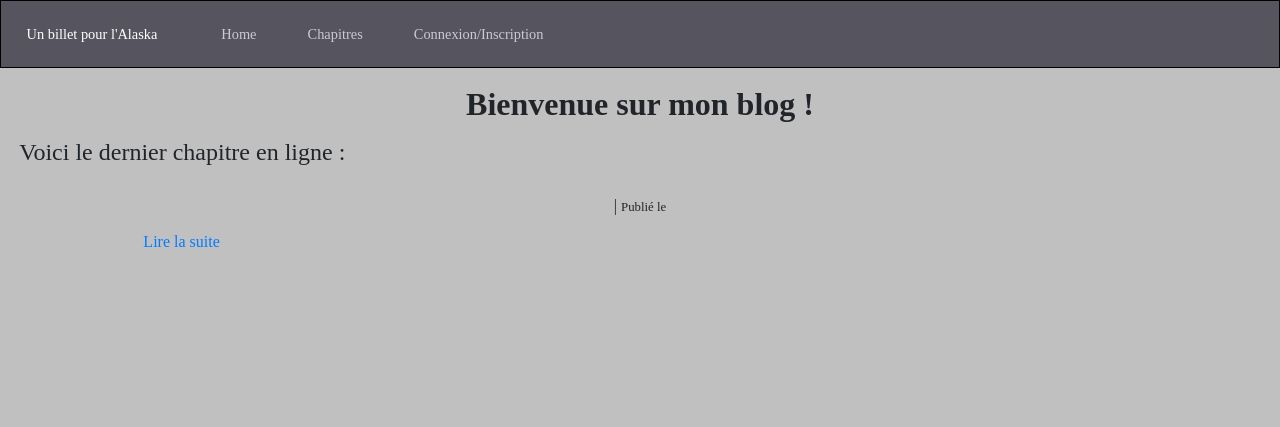
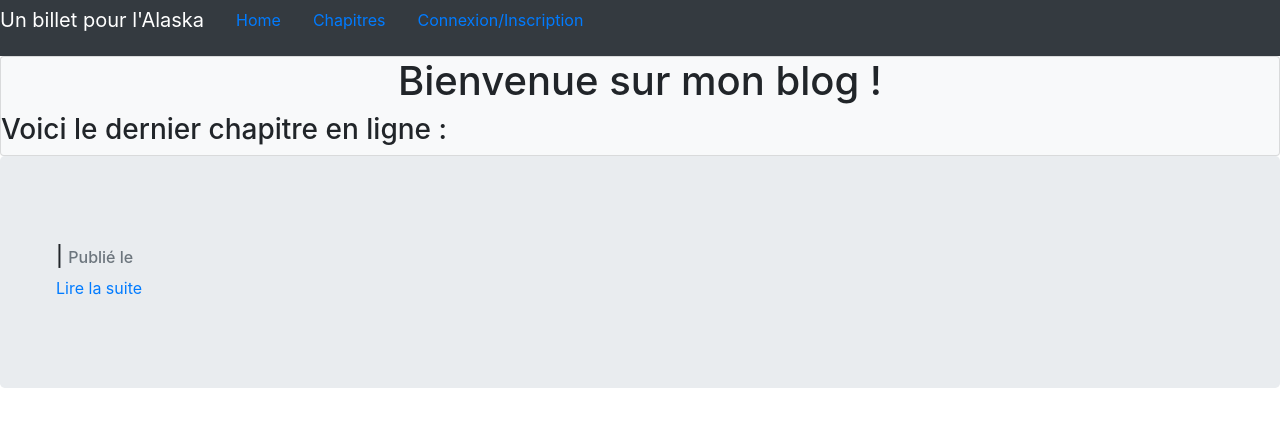
Before and after one commit to DupontThomas/projet4, a PHP site: the page made by src/Views/home.twig in a window 1280 px wide. Shown: the top 427 px of the page. Run offline with PHP 8.4, Linux system fonts and the light colour scheme; the template is opened without the code that fills it, so the values that code supplies are empty; some libraries are stand-ins or nearby versions.

Commit message:
Add some bootstrap CSS

```diff
--- a/public/css/style.css
+++ /dev/null
@@ -1,153 +0,0 @@
-/* http://meyerweb.com/eric/tools/css/reset/
-   v2.0 | 20110126
-   License: none (public domain)
-*/
-
-html, body, div, span, applet, object, iframe,
-h1, h2, h3, h4, h5, h6, p, blockquote, pre,
-a, abbr, acronym, address, big, cite, code,
-del, dfn, em, img, ins, kbd, q, s, samp,
-small, strike, strong, sub, sup, tt, var,
-b, u, i, center,
-dl, dt, dd, ol, ul, li,
-fieldset, form, label, legend,
-table, caption, tbody, tfoot, thead, tr, th, td,
-article, aside, canvas, details, embed,
-figure, figcaption, footer, header, hgroup,
-menu, nav, output, ruby, section, summary,
-time, mark, audio, video {
-    margin: 0;
-    padding: 0;
-    border: 0;
-    font-size: 100%;
-    font: inherit;
-    vertical-align: baseline;
-}
-/* HTML5 display-role reset for older browsers */
-article, aside, details, figcaption, figure,
-footer, header, hgroup, menu, nav, section {
-    display: block;
-}
-body {
-    line-height: 1;
-}
-ol, ul {
-    list-style: none;
-}
-blockquote, q {
-    quotes: none;
-}
-blockquote:before, blockquote:after,
-q:before, q:after {
-    content: '';
-    content: none;
-}
-table {
-    border-collapse: collapse;
-    border-spacing: 0;
-}
-
-/************** Fin du CSS Reset **************/
-
-/***************** HEADER *********************/
-
-.header
-{
-    display: flex;
-}
-
-.header-menu
-{
-    display: flex;
-    border: 1px black solid;
-    margin-bottom: 10px;
-    width: 100%;
-    background-color: #56545f;
-}
-
-.header-option
-{
-    margin: 2%;
-    font-size: 0.90em;
-}
-.header-title
-{
-    color: white;
-}
-
-.header-home
-{
-    margin-left: 3%;
-}
-
-.header-button
-{
-    color: #cbc9d4 ;
-    text-decoration: none;
-}
-
-.welcome
-{
-    color: #9795a0;
-}
-/***************** Fin du header *********************/
-
-/********************** BODY *************************/
-
-body
-{
-    background-color: silver;
-    display: flex;
-    flex-direction: column;
-}
-
-/***********HOMEPAGE*********/
-
-.section
-{
-    width: 97%;
-    margin: 10px auto 20px auto;
-    display: flex;
-    flex-direction: column;
-}
-.title-home
-{
-    text-align: center;
-    font-size: xx-large;
-    font-weight: bold;
-    margin-bottom: 20px;
-}
-.subtitle-home
-{
-    font-size: x-large;
-
-}
-
-.title-chapter-home
-{
-    text-align: center;
-    margin-bottom: 20px;
-}
-
-.title-chapter-home strong
-{
-    font-weight: bold;
-    font-size: 1.3em;
-    text-decoration: underline;
-}
-
-.title-chapter-home span
-{
-    font-size: 0.8em;
-}
-
-.content-chapter-home
-{
-    margin: auto;
-    width: 80%;
-    text-overflow: ellipsis
-}
-
-/*Fin du body*/
-/*Footer*/
-/*Fin du footer*/
--- a/src/Views/home.twig
+++ b/src/Views/home.twig
@@ -2,8 +2,8 @@
 
 {% block title %}
 
-    <h1 class="title-home">Bienvenue sur mon blog !</h1>
-    <h2 class="subtitle-home">Voici le dernier chapitre en ligne : </h2>
+    <h1 class="text-center h1">Bienvenue sur mon blog !</h1>
+    <h2 class="h3">Voici le dernier chapitre en ligne : </h2>
 
 {% endblock title%}
 
@@ -11,13 +11,12 @@
 
 {% block contents %}
 
-        <section class="chapter-home">
-            <h3 class="title-chapter-home"><strong>{{ contents.title }}</strong> | <span>Publié le {{ contents.postDate }}</span></h3>
-            <div class="content-chapter-home">
-                <p class="extract-chapter-home">{{ contents.content | raw }}</p>
-                <a href="http://localhost/projet4/public/?page=chapter&id={{ contents.id}}">Lire la suite</a>
+        <section class="col p-4 d-flex flex-column position-static">
+            <h3 class="h5 b-0"><strong>{{ contents.title }}</strong> | <span class="h6 text-muted">Publié le {{ contents.postDate }}</span></h3>
+            <div class="">
+                <p class="card-text mb-auto">{{ contents.content | raw }}</p>
+                <a class="stretched-link" href="http://localhost/projet4/public/?page=chapter&id={{ contents.id}}">Lire la suite</a>
             </div>
         </section>
 
-
 {% endblock contents %}
--- a/src/Views/layout.twig
+++ b/src/Views/layout.twig
@@ -9,40 +9,37 @@
         <link rel="stylesheet" href="/projet4/public/css/style.css">
     </head>
 
-<!-- ----------------------------------------------------------------------->
-
-    <header class="header">
-
-        <ul class="header-menu">
-            <li class="header-option header-title">Un billet pour l'Alaska</li>
-            <li class="header-option header-home"><a class="header-button" href="http://localhost/projet4/public/?page=home">Home</a></li>
-            <li class="header-option"><a class="header-button"  href="http://localhost/projet4/public/?page=chapters">Chapitres</a></li>
-
+<!------------------------------------------------------------------------->
+    <header class="">
+        <nav class="nav nav-pills flex-column flex-sm-row navbar-dark bg-dark">
+            <p class="navbar-brand">Un billet pour l'Alaska</p>
+            <a class="flex-sm-fill text-sm-center nav-link " href="http://localhost/projet4/public/?page=home">Home</a>
+            <a class="flex-sm-fill text-sm-center nav-link" href="http://localhost/projet4/public/?page=chapters">Chapitres</a>
             {% block session %}
                 {% if session.pseudo is not defined %}
-                <li class="header-option"><a class="header-button"  href="http://localhost/projet4/public/?page=inscription">Connexion/Inscription</a></li>
+                <a class="flex-sm-fill text-sm-center nav-link"  href="http://localhost/projet4/public/?page=inscription">Connexion/Inscription</a>
                 {% endif %}
                 {% if session.pseudo is defined %}
                     {% if session.rank is same as ("Admin") %}
-                        <li class="header-option"><a class="header-button"  href="http://localhost/projet4/public/?page=admin">Administration</a></li>
+                        <a class="flex-sm-fill text-sm-center nav-link"  href="http://localhost/projet4/public/?page=admin">Administration</a>
                     {% endif %}
-                    <li class="header-option"><a class="header-button"  href="http://localhost/projet4/public/?page=delog">Se déconnecter</a></li>
-                    <p class="header-option welcome">Bienvenue {{ session.pseudo }}</p>
+                    <a class="flex-sm-fill text-sm-center nav-link"  href="http://localhost/projet4/public/?page=delog">Se déconnecter</a>
+                    <p class="flex-sm-fill text-sm-center nav-link disabled">Bienvenue {{ session.pseudo }}</p>
                 {% endif %}
             {% endblock %}
 
-        </ul>
+        </nav>
     </header>
 
 <!-- ----------------------------------------------------------------------->
 
     <body class="body">
 
-        <section class="section">
+        <section class="card bg-light">
             {% block title %}Titre par défaut{% endblock %}
         </section>
 
-        <section class="section">
+        <section class="jumbotron">
         {% block contents %}{% endblock contents %}
         </section>
 
@@ -55,9 +52,11 @@
     <footer>
 
     </footer>
+
         <script src="https://code.jquery.com/jquery-3.2.1.slim.min.js" integrity="sha384-KJ3o2DKtIkvYIK3UENzmM7KCkRr/rE9/Qpg6aAZGJwFDMVNA/GpGFF93hXpG5KkN" crossorigin="anonymous"></script>
         <script src="https://cdnjs.cloudflare.com/ajax/libs/popper.js/1.12.9/umd/popper.min.js" integrity="sha384-ApNbgh9B+Y1QKtv3Rn7W3mgPxhU9K/ScQsAP7hUibX39j7fakFPskvXusvfa0b4Q" crossorigin="anonymous"></script>
         <script src="https://maxcdn.bootstrapcdn.com/bootstrap/4.0.0/js/bootstrap.min.js" integrity="sha384-JZR6Spejh4U02d8jOt6vLEHfe/JQGiRRSQQxSfFWpi1MquVdAyjUar5+76PVCmYl" crossorigin="anonymous"></script>
+        <script src="/projet4/public/js/main.js"></script>
         {% block script %}{% endblock script %}
     </body>
 
```
Also changed, not shown: src/Controllers/CommentController.php (+4 -3 lines).
